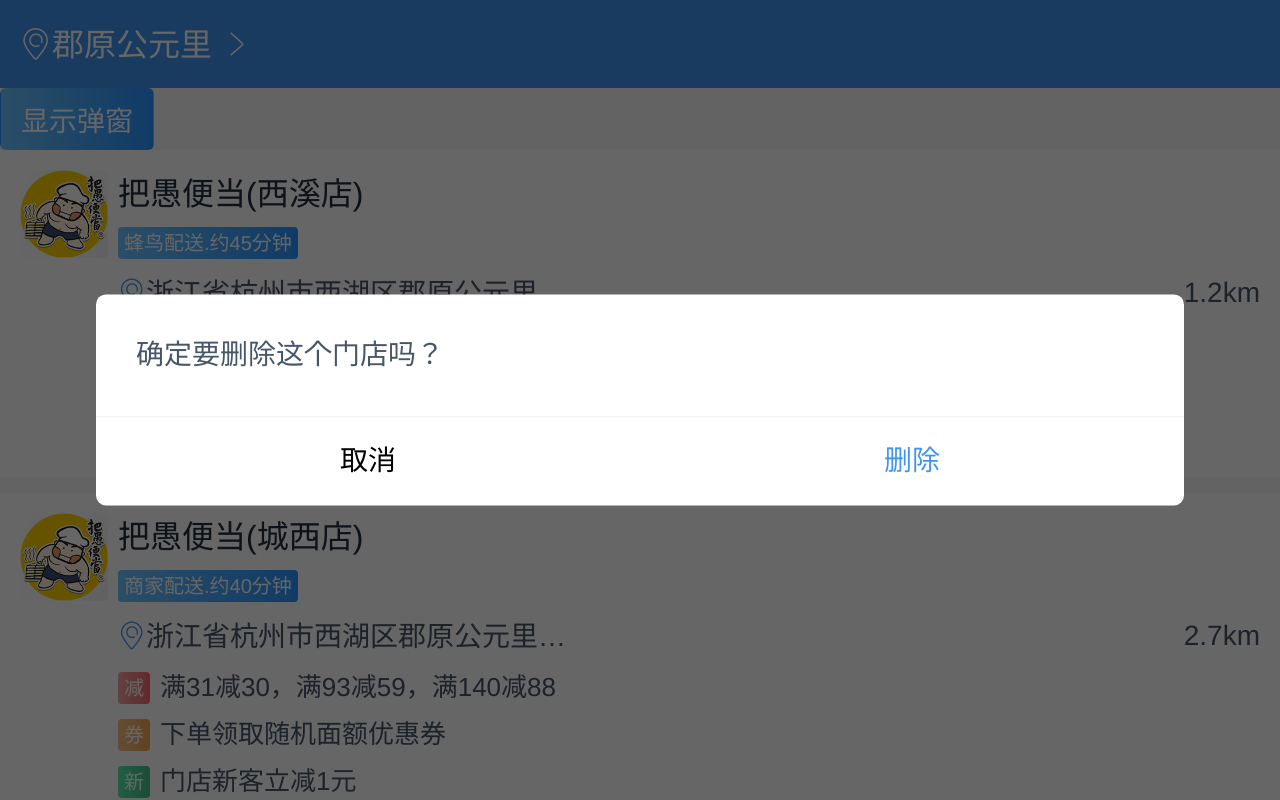
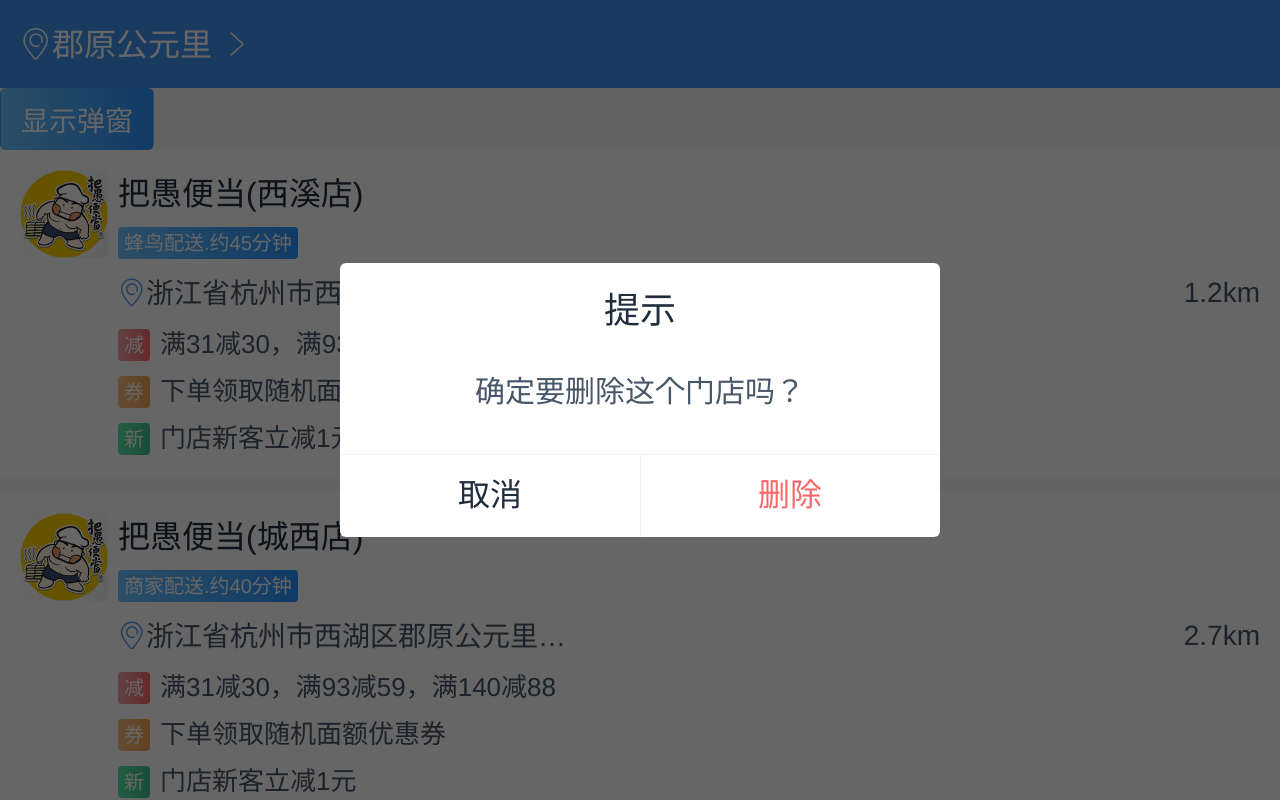
Before and after one commit to sundadong/waimai_h5, a Vue app: page /#/ in a window 1280 px wide. Both pictures are taken after a click on the button "显示弹窗". Shown: the top 800 px of the page. Built offline with nearby package versions, Linux system fonts and the light colour scheme.

Commit message:
修改dialog组件

```diff
--- a/src/assets/scss/variable.scss
+++ b/src/assets/scss/variable.scss
@@ -3,6 +3,7 @@
 $base-font-family: "Helvetica Neue", Helvetica, "PingFang SC", "Hiragino Sans GB", "Microsoft YaHei", "微软雅黑", Arial, sans-serif;
 $base-line-height: 1.5;
 
+$large-font-size: pxTorem(36px);
 $title-font-size: pxTorem(32px);
 $subtitle-font-size: pxTorem(30px);
 $base-font-size: pxTorem(28px);
--- a/src/components/dialog/index.js
+++ b/src/components/dialog/index.js
@@ -10,10 +10,10 @@
   closeOnClickOverlay: true,
   showCancelButton: true,
   cancelButtonText: '取消',
-  cancelButtonClass: '',
+  cancelButtonClass: 'ydb-dialog-btn__default',
   showConfirmButton: true,
   confirmButtonText: '确定',
-  confirmButtonClass: '',
+  confirmButtonClass: 'ydb-dialog-btn__primary',
   confirmButtonCallback: null
 }
 
@@ -28,12 +28,9 @@
   })
 
   instance.show = true
-  document.querySelector('.app').style.overflowY = 'hidden'
   Object.keys(config).forEach(key => {
     instance[key] = config[key]
   })
-
-  console.log(instance)
 
   document.body.appendChild(instance.$el)
 }
--- a/src/components/dialog/index.vue
+++ b/src/components/dialog/index.vue
@@ -3,11 +3,13 @@
     <div v-if="show" class="ydb-modal">
       <div v-if="showOverlay" class="ydb-mask" @click="clickMask"></div>
       <div class="ydb-dialog">
-        <div v-if="title" class="ydb-dialog-header">{{title}}</div>
-        <div class="ydb-dialog-content" v-html="content"></div>
-        <div v-if="showCancelButton || showConfirmButton" class="ydb-dialog-footer">
-          <button v-if="showCancelButton" class="ydb-btn" :class="cancelButtonClass" @click="close">{{cancelButtonText}}</button>
-          <button v-if="showConfirmButton" class="ydb-btn ydb-btn-confirm" :class="confirmButtonClass" @click="confirm">{{confirmButtonText}}</button>
+        <div v-if="title" class="ydb-dialog-hd">
+          <strong class="ydb-dialog-title">{{title}}</strong>
+        </div>
+        <div class="ydb-dialog-bd" v-html="content"></div>
+        <div v-if="showCancelButton || showConfirmButton" class="ydb-dialog-ft">
+          <a v-if="showCancelButton" class="ydb-dialog-btn" :class="cancelButtonClass" href="javascript:;" @click="close">{{cancelButtonText}}</a>
+          <a v-if="showConfirmButton" class="ydb-dialog-btn" :class="confirmButtonClass" href="javascript:;" @click="confirm">{{confirmButtonText}}</a>
         </div>
       </div>
     </div>
@@ -44,7 +46,7 @@
     },
     cancelButtonClass: {
       type: String,
-      default: ''
+      default: 'ydb-dialog-btn__default'
     },
     showConfirmButton: {
       type: Boolean,
@@ -56,7 +58,7 @@
     },
     confirmButtonClass: {
       type: String,
-      default: ''
+      default: 'ydb-dialog-btn__primary'
     },
     confirmButtonCallback: {
       type: Function
@@ -70,10 +72,8 @@
   methods: {
     close () {
       this.show = false
-      document.querySelector('.app').style.overflowY = 'auto'
     },
     confirm () {
-      this.close()
       this.confirmButtonCallback && this.confirmButtonCallback()
     },
     clickMask () {
@@ -88,44 +88,48 @@
 <style lang="scss">
 @import "../../assets/scss/variable";
 
-.ydb-modal {
+.ydb-mask {
   position: fixed;
   top: 0;
+  left: 0;
+  bottom: 0;
   right: 0;
-  bottom: 0;
-  left: 0;
   z-index: 999;
-}
-.ydb-mask,
-.ydb-dialog {
-  position: absolute;
-}
-.ydb-mask {
-  top: 0;
-  left: 0;
-  width: 100%;
-  height: 100%;
   background-color: rgba(0, 0, 0, .6)
 }
+
 .ydb-dialog {
+  position: fixed;
   top: 50%;
   left: 50%;
-  width: 85%;
+  width: 80%;
+  z-index: 1001;
+  max-width: pxTorem(600px);
+  text-align: center;
   background-color: #fff;
-  border-radius: pxTorem(10px);
+  border-radius: pxTorem(6px);
   transform: translate3d(-50%, -50%, 0);
+  overflow: hidden;
+
+  &-#{"hd"} {
+    padding: pxTorem(30px) pxTorem(20px) 0;
+    line-height: 1;
   }
-.ydb-dialog-header {
-  padding: pxTorem(20px) pxTorem(20px) 0;
-  font-size: $title-font-size;
+
+  &-#{"title"} {
+    font-size: $large-font-size;
+    font-weight: 400;
     color: $primary-text-color;
-  text-align: center;
   }
-.ydb-dialog-content {
+
+  &-#{"bd"} {
     padding: pxTorem(40px);
-  font-size: $base-font-size;
+    font-size: $subtitle-font-size;
+    word-wrap: break-word;
+    word-break: break-all;
   }
-.ydb-dialog-footer {
+
+  &-#{"ft"} {
     position: relative;
     display: flex;
 
@@ -133,36 +137,63 @@
       position: absolute;
       top: 0;
       left: 0;
+      right: 0;
       content: "";
-    width: 200%;
-    height: 200%;
+      height: 1px;
       pointer-events: none;
       border-top: 1px solid $border-color;
-    transform: scale(.5);
+      transform: scaleY(.5);
       transform-origin: 0 0;
     }
   }
-.ydb-dialog-footer .ydb-btn {
+
+  &-#{"btn"} {
+    position: relative;
+    display: block;
     flex: 1 1 auto;
-  line-height: 2.4;
-  cursor: pointer;
-  border-radius: 0 0 0 pxTorem(10px);
+    font-size: $title-font-size;
+    line-height: 2.6;
+
+    &+&:after {
+      position: absolute;
+      top: 0;
+      left: 0;
+      bottom: 0;
+      content: "";
+      width: 1px;
+      pointer-events: none;
+      border-left: 1px solid $border-color;
+      transform: scaleX(.5);
+      transform-origin: 0 0;
     }
-.ydb-dialog-footer .ydb-btn:active {
+
+    &:active {
       background-color: $bg-color;
     }
-.ydb-dialog-footer .ydb-btn-confirm {
-  color: #4294F2;
-  border-radius: 0 0 pxTorem(10px) 0;
+
+    &__#{"default"} {
+      color: $primary-text-color;
     }
-.ydb-mask,
+
+    &__#{"primary"} {
+      color: $primary-color;
+    }
+
+    &__#{"danger"} {
+      color: $danger-color;
+    }
+  }
+}
+
 .ydb-dialog,
 .modal-enter-active,
 .modal-leave-active {
+  opacity: 1;
   transition: all .3s ease-out;
 }
 .modal-enter .ydb-dialog,
 .modal-leave-to .ydb-dialog {
-  transform: translate3d(-50%, -50%, 0) scale(0.1)
+  opacity: 0;
+  transform: translate3d(-50%, -50%, 0) scale(.5)
 }
 </style>
--- a/src/components/toast/index.vue
+++ b/src/components/toast/index.vue
@@ -73,7 +73,7 @@
 .ydb-toast {
   position: fixed;
   left: 50%;
-  z-index: 999;
+  z-index: 9999;
   max-width: 80%;
   padding: pxTorem(20px) pxTorem(30px);
   font-size: $base-font-size;
--- a/src/pages/Home.vue
+++ b/src/pages/Home.vue
@@ -135,13 +135,13 @@
     showModal () {
       let vm = this
       this.$dialog({
-        title: '',
         closeOnClickOverlay: false,
         content: '确定要删除这个门店吗？',
         confirmButtonText: '删除',
-        confirmButtonClass: 'ydb-text-danger',
+        confirmButtonClass: 'ydb-dialog-btn__danger',
         confirmButtonCallback () {
           vm.$toast('你点击了确定')
+          this.close()
         }
       })
     }
```
Lines whose indentation alone changed are shown as unchanged.
